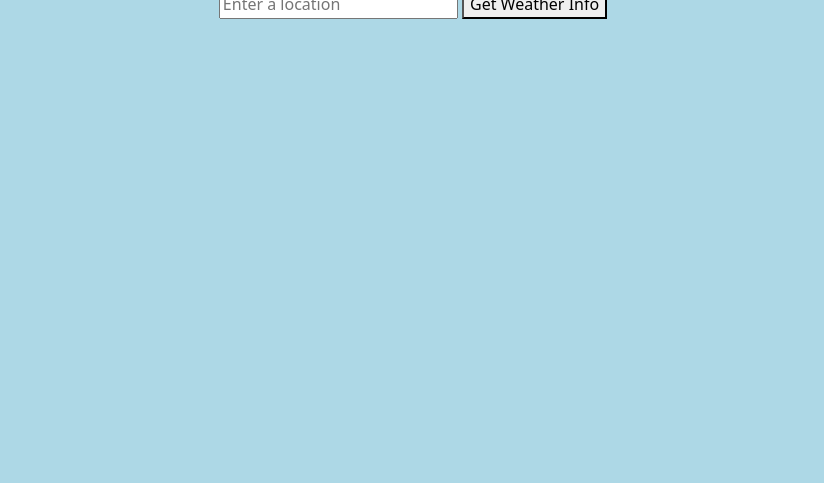
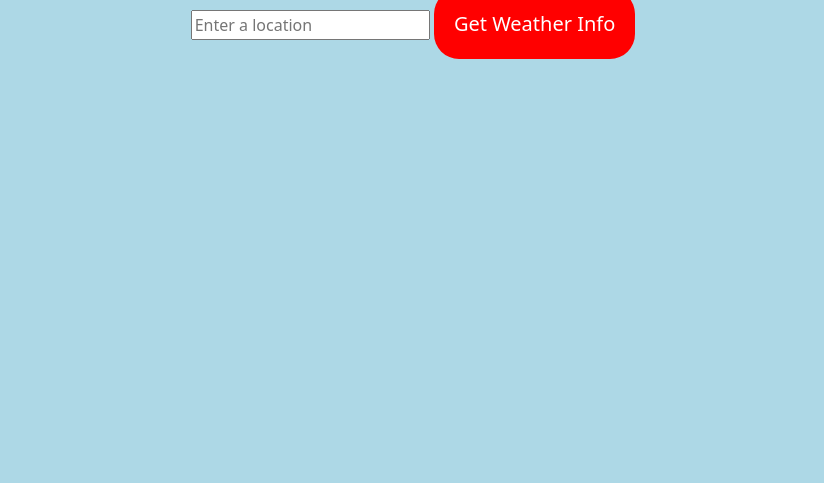
Before and after one commit to Akinjaiye/APIweather, a website built with webpack: page src/index.html in a window 1280 px wide. Shown: the part 317-800 px from the top of the page, without its empty margins (227-1051 px from the left). Built offline with nearby package versions, Linux system fonts and the light colour scheme.

Commit message:
add button style to style.css

```diff
--- a/src/css/style.css
+++ b/src/css/style.css
@@ -8,3 +8,11 @@ body{
 .container{
     padding-top: 250px;
 }
+button{
+    background-color: red;
+    color: white;
+    border: none;
+    border-radius: 25px;
+    padding: 20px;
+    font-size: 20px;
+}
```
